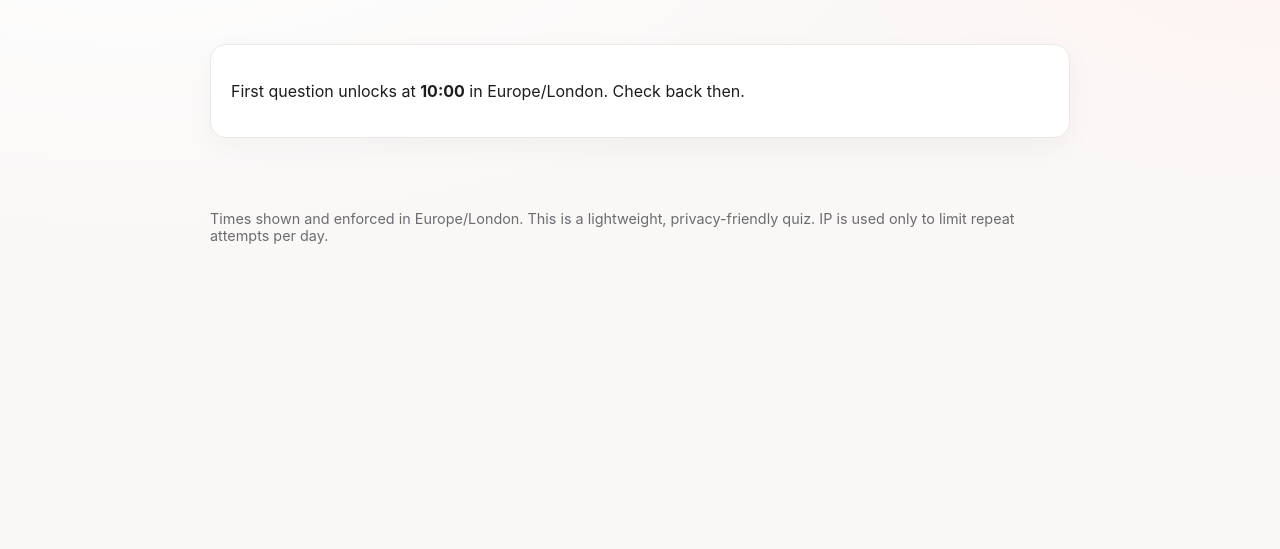
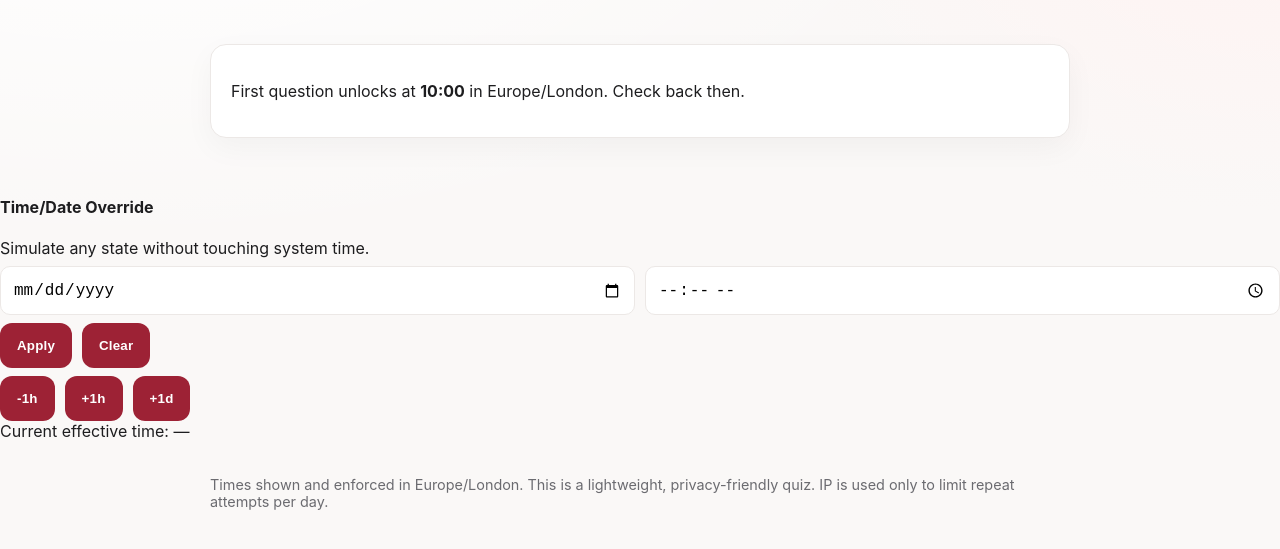
Before and after one commit to frazermacrobert/daily_quiz, a plain HTML site: page index.html in a window 1280 px wide. Shown: the part 89-638 px from the top of the page. Drawn offline with Linux system fonts and the light colour scheme.

Commit message:
Update index.html

```diff
--- a/index.html
+++ b/index.html
@@ -3,7 +3,7 @@
 <head>
   <meta charset="utf-8" />
   <meta name="viewport" content="width=device-width, initial-scale=1" />
-  <title>LNER 24‑Day Daily Quiz</title>
+  <title>LNER 24-Day Daily Quiz</title>
   <meta name="description" content="LNER: a fresh daily quiz that unlocks at 10:00 and closes at 16:00 UK time."/>
   <link rel="preload" href="assets/lner-logo.svg" as="image">
   <link rel="stylesheet" href="style.css" />
@@ -54,6 +54,27 @@
     </section>
   </main>
 
+  <!-- Dev Override UI. Visible when ?dev=1 or #dev -->
+  <button id="devToggle" class="dev-toggle" style="display:none">DEV</button>
+  <aside id="devPanel" class="dev-panel" aria-live="polite">
+    <h4>Time/Date Override</h4>
+    <div class="hint">Simulate any state without touching system time.</div>
+    <div class="row">
+      <input id="devDate" class="input" type="date" />
+      <input id="devTime" class="input" type="time" step="60" />
+    </div>
+    <div class="row">
+      <button id="devApply" class="btn">Apply</button>
+      <button id="devClear" class="btn">Clear</button>
+    </div>
+    <div class="row">
+      <button id="devMinusHour" class="btn">-1h</button>
+      <button id="devPlusHour" class="btn">+1h</button>
+      <button id="devPlusDay" class="btn">+1d</button>
+    </div>
+    <div class="hint">Current effective time: <span id="devNow" class="pill">—</span></div>
+  </aside>
+
   <footer class="container site-footer">
     <p class="fineprint">Times shown and enforced in Europe/London. This is a lightweight, privacy-friendly quiz. IP is used only to limit repeat attempts per day.</p>
   </footer>
```
